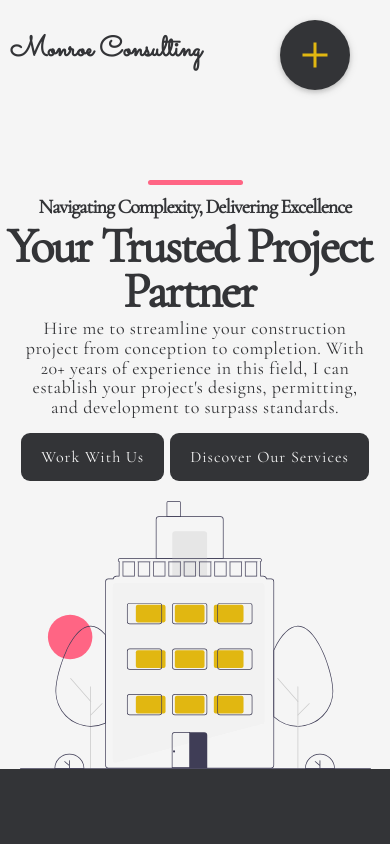
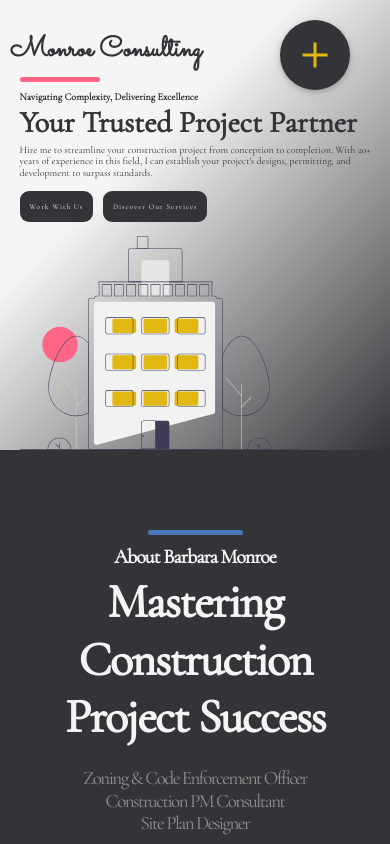
Before and after one commit to Caleb-Rogers/bmonroe-consulting, a Next.js app: page / in a window 390 px wide. Shown: the top 844 px of the page. Built offline with nearby package versions, Linux system fonts and the light colour scheme.

Commit message:
Hero Dynamic Responsiveness
LESS MEDIA QUERIES!!

```diff
--- a/src/components/Hero/Hero.css
+++ b/src/components/Hero/Hero.css
@@ -1,110 +1,34 @@
 /** Hero.css **/
 
+:root {
+  --primary-white: #f5f5f5;
+  --secondary-dark-grey: #333437;
+  --tertiary-light-grey: #909090;
+  --accent-yellow: #e1b711;
+  --accent-pink: #ff6584;
+  --accent-blue: #4b77bc;
+}
+
 *,
+*:before,
+*:after,
 html,
 body {
+  box-sizing: border-box;
   margin: 0;
   padding: 0;
-  box-sizing: border-box;
+  font-family: "Cormorant Garamond", serif;
+  font-weight: 400;
 }
 
 .hero {
-  display: flex;
-  justify-content: space-between;
-  align-items: center;
-  min-height: 100vh;
-  width: 100%;
-  overflow: hidden;
-  background-color: #f5f5f5;
-  font-family: "Cormorant Garamond", serif;
-}
-
-.hero-section {
-  display: grid;
-  grid-template-columns: 2fr 1fr;
-  max-width: 2080px;
-  padding: 16rem 0 0 14rem;
-}
-
-/* LEFT PAGE */
-
-.hero-text {
-  display: flex;
-  flex-direction: column;
-  justify-content: center;
-  align-items: flex-start;
-  z-index: 2;
-  margin-bottom: 12%;
-  color: #333437;
-  opacity: 1;
-}
-
-.hero-text--hidden {
-  opacity: 0;
-  transition: opacity 1s ease;
-}
-
-.hero-line {
-  width: 95px;
-  height: 5px;
-  background-color: #ff6584;
-  border-radius: 9px;
-  margin-bottom: 1rem;
-}
-
-.hero-sub-heading {
-  font-size: 3.2rem;
-  font-weight: 600;
-  letter-spacing: -1px;
-}
-
-.hero-heading {
-  font-size: 7.6rem;
-  font-weight: 800;
-  letter-spacing: -2px;
-  line-height: 1;
-  margin-left: -12px;
-}
-
-.hero-description {
-  font-size: 2.8rem;
-  font-weight: 500;
-  letter-spacing: 0.5px;
-  line-height: 1.1;
-  margin: 0.5rem 30rem 4rem 0;
-}
-
-.hero-btns {
-  display: inline-flex;
-  gap: 20px;
-}
-
-.hero-btn:link,
-.hero-btn:visited {
-  position: relative;
-  display: inline-flex;
-  text-decoration: none;
-  font-size: 2.4rem;
-  font-weight: 500;
-  letter-spacing: 1px;
-  padding: 2.5rem 3.5rem;
-  border-radius: 9px;
-  overflow: hidden;
-  transition: 0.6s cubic-bezier(0.01, 1.69, 0.99, 0.94);
-}
-
-.primary-btn:link,
-.primary-btn:visited {
-  position: relative;
-  background-color: #333437;
-  color: #f5f5f5;
-}
-
-.secondary-btn:link,
-.secondary-btn:visited {
-  position: relative;
-  background-color: #333437;
-  color: #f5f5f5;
+  background-color: var(--primary-white);
+  background: linear-gradient(
+    135deg,
+    rgba(245, 245, 245, 1) 35%,
+    rgba(51, 52, 55, 1) 100%
+  );
+  color: var(--secondary-dark-grey);
 }
 
 .hero-overlay {
@@ -119,10 +43,6 @@ body {
   transition: background-color 1s ease;
 }
 
-.hero-overlay--active {
-  background-color: rgba(0, 0, 0, 0.5);
-}
-
 .hero-overlay--primary-initial {
   background-color: #e1b711;
 }
@@ -131,505 +51,117 @@ body {
   background-color: #ff6584;
 }
 
-.primary-btn span,
-.secondary-btn span {
-  position: relative;
-  z-index: 1;
+.hero-section {
+  display: flex;
+  flex-wrap: wrap;
+  align-items: center;
+  min-height: 100vh;
+  max-width: 90%;
+  margin: 0 auto;
 }
 
-.primary-btn::before,
-.secondary-btn::before {
-  content: "";
-  position: absolute;
-  top: var(--y);
-  left: var(--x);
-  transform: translate(-50%, -50%);
-  width: 0;
-  height: 0;
-  border-radius: 50%;
-  transition: width 0.3s, height 0.3s;
+.hero-section > * {
+  flex: 1 1 40em;
+  transition: margin-left 0.3s ease;
 }
 
-.primary-btn::before {
-  background-color: #e1b711;
+.hero-text {
+  display: flex;
+  flex-direction: column;
+  align-items: flex-start;
+  margin: 0 auto;
 }
 
-.secondary-btn::before {
+.hero-line {
+  width: 80px;
+  height: 5px;
   background-color: #ff6584;
+  border-radius: 9px;
+  margin-bottom: 1rem;
 }
 
-.primary-btn:hover::before,
-.secondary-btn:hover::before {
-  width: 120px;
-  height: 120px;
-  transition: width 0.3s ease, height 0.3s ease;
+.hero-sub-heading {
+  font-size: clamp(1rem, 2.3vw, 3rem);
+  font-weight: 600;
+  line-height: 1.15;
+  margin-bottom: 10px;
 }
 
-.primary-btn:active::before,
-.secondary-btn:active::before,
-.primary-btn--clicked::before,
-.secondary-btn--clicked::before,
-.primary-btn--clicked:hover::before,
-.secondary-btn--clicked:hover::before {
-  width: 550px;
-  height: 300px;
-  transition: width 0.5s ease, height 0.5s ease;
+.hero-heading {
+  font-size: clamp(3rem, 7vw, 9rem);
+  font-weight: 700;
+  line-height: 0.8;
+  margin-bottom: 20px;
 }
 
-/* RIGHT PAGE */
-
-.hero-img-box {
-  justify-content: flex-end;
-  max-width: 100%;
-  z-index: 1;
-  opacity: 1;
+.hero-description {
+  font-size: clamp(1rem, 2.3vw, 3rem);
+  line-height: 1.15;
+  margin-bottom: 25px;
 }
 
-.hero-img-box--hidden {
-  opacity: 0;
-  transition: opacity 1s ease;
+.hero-btns {
+  display: inline-flex;
+  gap: 12px;
+}
+
+.hero-btn {
+  position: relative;
+  text-decoration: none;
+  font-size: clamp(0.7rem, 2.3vw, 2.5rem);
+  font-weight: 500;
+  letter-spacing: 1px;
+  padding: clamp(0.5rem, 1.5vw, 2rem) clamp(0.7rem, 1.5vw, 3rem);
+  border-radius: 9px;
+  background-color: var(--secondary-dark-grey);
+  color: var(--primary-white);
+  overflow: hidden;
+  transition: 0.6s cubic-bezier(0.01, 1.69, 0.99, 0.94);
 }
 
 .hero-img {
-  width: 170%;
-  height: auto;
-  display: block;
-  transform: translate(-36%, -14%);
+  max-width: 120%;
+  object-fit: cover;
 }
 
-/* RESPONSIVENESS */
+/** RESPONSIVENESS **/
 
-@media only screen and (max-width: 1622px) {
-  .hero-section {
-    padding-left: 12rem;
+@media only screen and (max-width: 1168px) {
+  .hero-btns {
+    gap: 7px;
   }
-  .hero-sub-heading {
-    font-size: 3.1rem;
-  }
-  .hero-heading {
-    font-size: 7.2rem;
-  }
-  .hero-description {
-    font-size: 2.7rem;
-    margin-right: 22rem;
-  }
-  .hero-img {
-    width: 175%;
-    transform: translate(-34%, -14%);
-  }
-  .hero-btns {
-    gap: 18px;
-  }
-  .hero-btn:link,
-  .hero-btn:visited {
-    font-size: 2.3rem;
-    padding: 2.4rem 3.4rem;
+  .hero-btn {
+    font-size: clamp(0.5rem, 1.9vw, 2rem);
+    padding: clamp(0.5rem, 2.5vw, 1.8rem) clamp(0.7rem, 2.5vw, 1.8rem);
   }
 }
 
-@media only screen and (max-width: 1494px) {
+@media only screen and (max-width: 903px) {
   .hero-section {
-    padding-left: 10rem;
+    min-height: 80%;
+    max-width: 90%;
+  }
+  .hero-text {
+    margin: 22% 0 4%;
   }
   .hero-sub-heading {
-    font-size: 3rem;
+    margin-bottom: 7px;
   }
   .hero-heading {
-    font-size: 6.8rem;
+    margin-bottom: 10px;
   }
   .hero-description {
-    font-size: 2.6rem;
-    margin-right: 16rem;
-  }
-  .hero-img {
-    width: 180%;
-    transform: translate(-30%, -14%);
-  }
-  .hero-btns {
-    gap: 16px;
-  }
-  .hero-btn:link,
-  .hero-btn:visited {
-    font-size: 2.2rem;
-    padding: 2.3rem 3.3rem;
-  }
-}
-
-@media only screen and (max-width: 1305px) {
-  .hero-section {
-    padding-left: 8rem;
-  }
-  .hero-sub-heading {
-    font-size: 2.9rem;
-  }
-  .hero-heading {
-    font-size: 6.2rem;
-  }
-  .hero-description {
-    font-size: 2.4rem;
-    margin-right: 14rem;
-  }
-  .hero-img {
-    width: 185%;
-    transform: translate(-31%, -12%);
-  }
-  .hero-btns {
-    gap: 14px;
-  }
-  .hero-btn:link,
-  .hero-btn:visited {
-    font-size: 2rem;
-    padding: 2.2rem 3.2rem;
-  }
-}
-
-@media only screen and (max-width: 1142px) {
-  .hero-section {
-    padding-left: 6rem;
-  }
-  .hero-sub-heading {
-    font-size: 2.8rem;
-  }
-  .hero-heading {
-    font-size: 6rem;
-  }
-  .hero-description {
-    font-size: 2.2rem;
-    margin-right: 10rem;
-  }
-  .hero-img {
-    width: 180%;
-    transform: translate(-26%, -9%);
-  }
-  .hero-btns {
-    gap: 12px;
-  }
-  .hero-btn:link,
-  .hero-btn:visited {
-    font-size: 1.8rem;
-    padding: 2.1rem 3.1rem;
-  }
-}
-
-@media only screen and (max-width: 998px) {
-  .hero {
-    min-height: 50vh;
-  }
-  .hero-section {
-    display: flex;
-    flex-direction: column;
-    align-items: center;
-    justify-content: center;
-    margin: 18rem 0 0;
-    padding: 0;
-    height: 100%;
-  }
-  .hero-text {
-    text-align: center;
-    align-items: center;
-    margin: 0;
-    padding: 0;
-  }
-  .hero-sub-heading {
-    font-size: 3rem;
-  }
-  .hero-heading {
-    font-size: 6.6rem;
-  }
-  .hero-description {
-    font-size: 2.6rem;
-    margin: 0;
-    padding: 0 8rem 4rem;
-  }
-  .hero-img-box {
-    margin: 6rem 0 0;
-    padding: 0;
-    text-align: center;
-  }
-  .hero-img {
-    width: 65%;
-    max-width: 100%;
-    height: auto;
-    display: block;
-    margin: 0 auto;
-    transform: translateX(0);
-  }
-  .hero-btn:link,
-  .hero-btn:visited {
-    font-size: 2rem;
-    padding: 1.8rem 0;
-    overflow: visible;
-  }
-  .primary-btn--mobile,
-  .secondary-btn--mobile {
-    position: relative;
-    box-sizing: border-box;
-    text-decoration: none;
-    cursor: pointer;
-    user-select: none;
-    font-size: 2rem;
-    font-weight: 600;
-    letter-spacing: 1px;
-    padding: 2.4rem 4rem;
-    margin: 0;
-    border-radius: 9px;
-    overflow: visible;
-  }
-  .primary-btn--mobile:link,
-  .secondary-btn--mobile:link,
-  .primary-btn--mobile:visited,
-  .secondary-btn--mobile:visited {
-    position: relative;
-    background-color: #333437;
-    color: #f5f5f5;
-  }
-  .primary-btn--mobile,
-  .secondary-btn--mobile {
-    transition: none;
-    transition-duration: 0.2s;
-  }
-  .primary-btn--mobile:after,
-  .secondary-btn--mobile:after {
-    content: "";
-    display: block;
-    position: absolute;
-    border-radius: 9px;
-    left: 0;
-    top: 0;
-    width: 100%;
-    height: 100%;
-    opacity: 0;
-    transition: all 0.2s;
-    box-shadow: 0 0 2.4rem 4rem #333437;
-  }
-  .primary-btn--mobile:active:after,
-  .secondary-btn--mobile:active:after {
-    box-shadow: 0 0 0 0 #333437;
-    position: absolute;
-    border-radius: 9px;
-    left: 0;
-    top: 0;
-    opacity: 1;
-    transition: 0s;
-  }
-  .primary-btn--mobile:active,
-  .secondary-btn--mobile:active {
-    top: 1px;
-  }
-}
-
-@media only screen and (max-width: 772px) {
-  .hero-sub-heading {
-    font-size: 2.8rem;
-  }
-  .hero-heading {
-    font-size: 6.2rem;
-  }
-  .hero-description {
-    font-size: 2.4rem;
-    padding: 0 8rem 3rem;
+    margin-bottom: 12px;
   }
   .hero-btns {
     gap: 10px;
   }
-  .hero-btn:link,
-  .hero-btn:visited {
-    font-size: 2.1rem;
-    padding: 1.8rem 2.8rem;
-  }
   .hero-img-box {
-    margin: 5rem 0 0;
+    align-self: flex-start;
   }
   .hero-img {
-    width: 70%;
+    max-width: 80%;
   }
 }
 
-@media only screen and (max-width: 626px) {
-  .hero-sub-heading {
-    font-size: 2.4rem;
-  }
-  .hero-heading {
-    font-size: 5.2rem;
-    line-height: 0.9;
-  }
-  .hero-description {
-    font-size: 2rem;
-    padding: 0 6rem 2rem;
-  }
-  .hero-btns {
-    gap: 8px;
-  }
-  .hero-btn:link,
-  .hero-btn:visited {
-    font-size: 1.8rem;
-    padding: 1.6rem 2.6rem;
-  }
-  .hero-img-box {
-    margin: 3rem 0 0;
-  }
-  .hero-img {
-    width: 86%;
-  }
-}
-
-@media only screen and (max-width: 508px) {
-  .hero-sub-heading {
-    font-size: 2.3rem;
-  }
-  .hero-heading {
-    font-size: 4.4rem;
-  }
-  .hero-description {
-    font-size: 1.8rem;
-    padding: 0 4rem 1.5rem;
-  }
-  .hero-btns {
-    gap: 6px;
-  }
-  .hero-btn:link,
-  .hero-btn:visited {
-    font-size: 1.6rem;
-    padding: 1.4rem 2.2rem;
-  }
-  .hero-img-box {
-    margin: 2.2rem 0 0;
-  }
-  .hero-img {
-    width: 90%;
-  }
-}
-
-@media only screen and (max-width: 435px) {
-  .hero-sub-heading {
-    font-size: 2.1rem;
-  }
-  .hero-heading {
-    font-size: 5rem;
-  }
-  .hero-description {
-    font-size: 1.9rem;
-    padding: 0 2rem 1.5rem;
-  }
-  .hero-btn:link,
-  .hero-btn:visited {
-    font-size: 1.7rem;
-    padding: 1.3rem 2rem;
-  }
-  .hero-img-box {
-    margin: 2.1rem 0 0;
-  }
-  .hero-img {
-    width: 88%;
-  }
-}
-
-/* iPhone 14 */
-@media only screen and (max-width: 390px) {
-  .hero-sub-heading {
-    font-size: 2rem;
-  }
-  .hero-heading {
-    font-size: 5rem;
-  }
-  .hero-description {
-    font-size: 1.8rem;
-    padding: 0 2rem 1.5rem;
-  }
-  .hero-btn:link,
-  .hero-btn:visited {
-    font-size: 1.6rem;
-    padding: 1.2rem 2rem;
-  }
-  .hero-img-box {
-    margin: 2rem 0 0;
-  }
-  .hero-img {
-    width: 90%;
-  }
-}
-
-@media only screen and (max-width: 372px) {
-  .hero-sub-heading {
-    font-size: 1.9rem;
-  }
-  .hero-heading {
-    font-size: 4.8rem;
-    padding: 0 1.2rem;
-  }
-  .hero-description {
-    font-size: 1.6rem;
-    padding: 0 1.8rem 1.5rem;
-  }
-  .hero-btn:link,
-  .hero-btn:visited {
-    font-size: 1.4rem;
-    padding: 1.2rem 1.6rem;
-  }
-  .hero-btns {
-    gap: 5px;
-  }
-}
-
-@media only screen and (max-width: 320px) {
-  .hero-sub-heading {
-    font-size: 1.6rem;
-  }
-  .hero-heading {
-    font-size: 4.8rem;
-  }
-  .hero-description {
-    font-size: 1.4rem;
-    padding: 0 1.4rem 1.5rem;
-  }
-  .hero-btn:link,
-  .hero-btn:visited {
-    font-size: 1.2rem;
-    padding: 1rem 1.4rem;
-  }
-  .hero-btns {
-    gap: 4px;
-  }
-}
-
-@media only screen and (max-width: 284px) {
-  .hero-sub-heading {
-    font-size: 1.5rem;
-  }
-  .hero-heading {
-    font-size: 4.2rem;
-  }
-  .hero-description {
-    font-size: 1.3rem;
-    padding: 0 1.2rem 1.5rem;
-  }
-  .hero-btn:link,
-  .hero-btn:visited {
-    font-size: 1.1rem;
-    padding: 1rem 1.1rem;
-  }
-  .hero-btns {
-    gap: 3px;
-  }
-}
-
-@media only screen and (max-width: 284px) {
-  .hero-sub-heading {
-    font-size: 1.4rem;
-  }
-  .hero-heading {
-    font-size: 4rem;
-  }
-  .hero-description {
-    font-size: 1.2rem;
-    padding: 0 1rem 1.5rem;
-  }
-  .hero-btn:link,
-  .hero-btn:visited {
-    font-size: 1rem;
-    padding: 1rem 1rem;
-  }
-  .hero-btns {
-    gap: 2px;
-  }
-}
+/* 340 px - smallest viewport to consider */
--- a/src/components/Hero/Hero.js
+++ b/src/components/Hero/Hero.js
@@ -82,9 +82,9 @@ function Hero() {
 
   return (
     <main className="hero">
-      <div id="hero-overlay" className="hero-overlay"></div>
+      <div className="hero-overlay"></div>
       <section className="hero-section">
-        <div className="hero-text" id="hero-text">
+        <div className="hero-text">
           <div className="hero-line"></div>
           <h2 className="hero-sub-heading">
             Navigating Complexity, Delivering Excellence
@@ -95,15 +95,15 @@ function Hero() {
             With 20+ years of experience in this field, I can establish your project's designs, permitting, and development to surpass standards.
           </p>
           <div className="hero-btns">
-            <Link href="/contact" className="hero-btn primary-btn" id="primary-btn">
+            <Link href="/contact" className="hero-btn primary-btn">
               <span>Work With Us</span>
             </Link>
-            <Link href="/services" className="hero-btn secondary-btn" id="secondary-btn">
+            <Link href="/services" className="hero-btn secondary-btn">
               <span>Discover Our Services</span>
             </Link>
           </div>
         </div>
-        <div className="hero-img-box" id="hero-img-box">
+        <div className="hero-img-box">
           <img src="hero.svg" className="hero-img" alt="Working Woman" />
         </div>
       </section>
--- a/src/pages/api/hello.js
+++ /dev/null
@@ -1,5 +0,0 @@
-// Next.js API route support: https://nextjs.org/docs/api-routes/introduction
-
-export default function handler(req, res) {
-  res.status(200).json({ name: 'John Doe' })
-}
```
